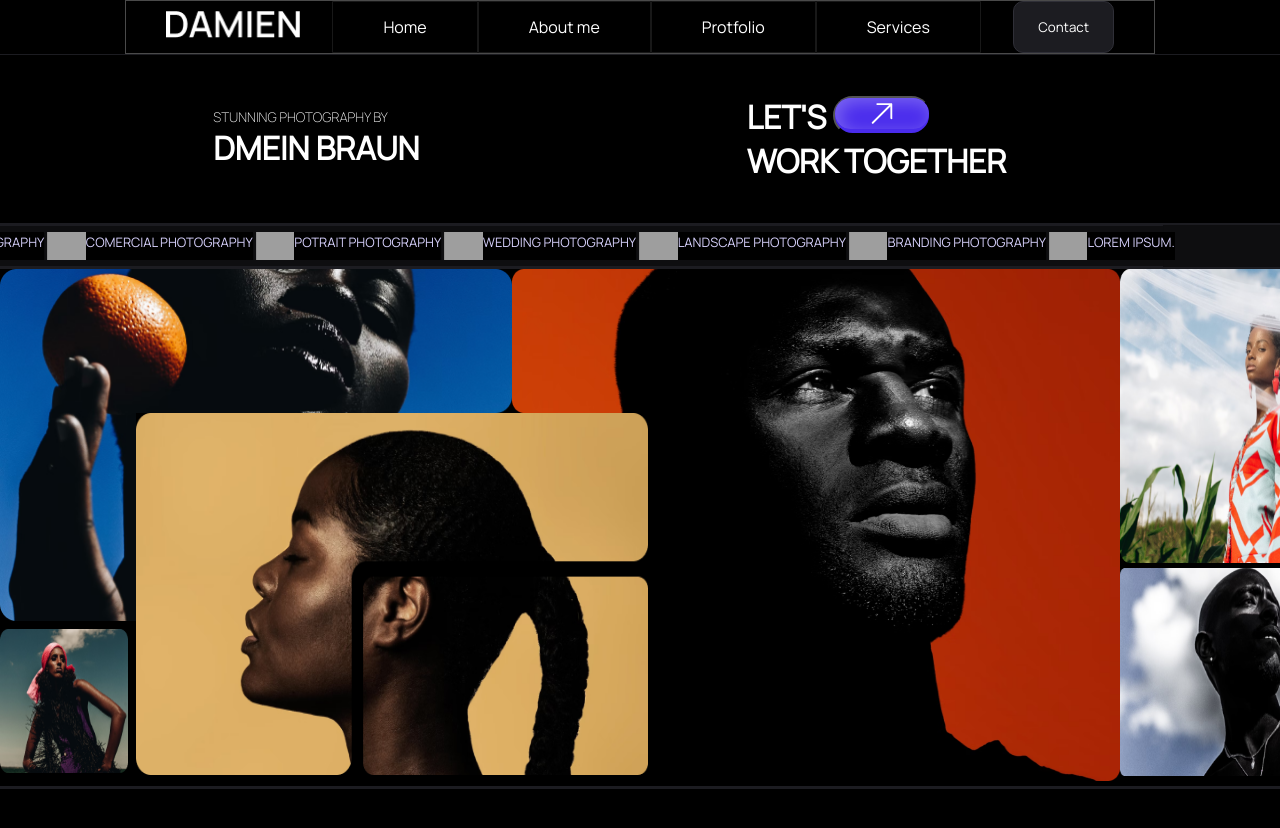
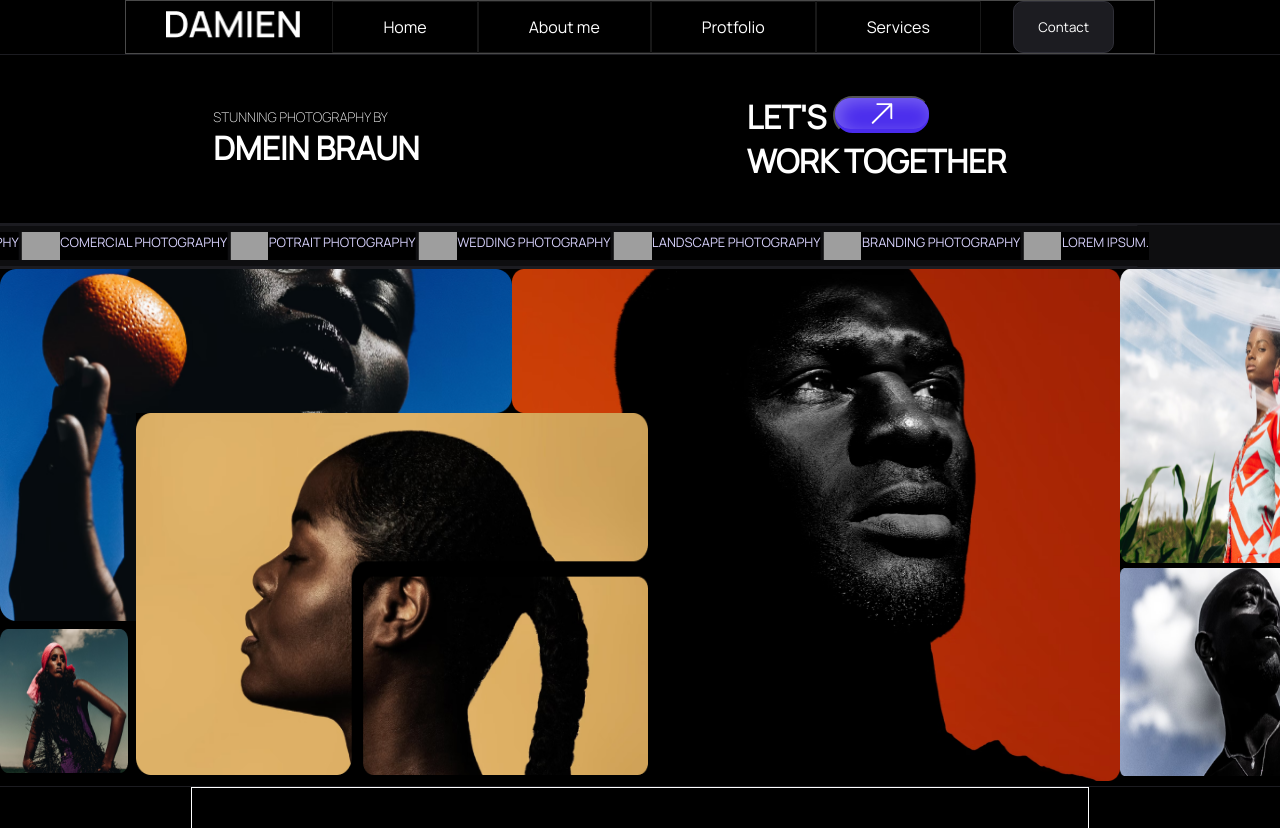
Before and after one commit to JuwelShaikh/figma-desgin, a React (Create React App) app: page / in a window 1280 px wide. Shown: the top 828 px of the page. Before the commit the page ends 800 px from the top, so only its background shows below. Built offline with nearby package versions, Linux system fonts and the light colour scheme; grey boxes are pictures that could not be loaded.

Commit message:
Photo position fully clear

```diff
--- a/src/Components/HomePage/SelfContent/SelfContent.css
+++ b/src/Components/HomePage/SelfContent/SelfContent.css
@@ -1,10 +1,11 @@
-/* .main-content{
+.self-container{
+    width: 100%;
     display: flex;
     align-items: center;
     justify-content: center;
 }
-.container{
-    width: 80%;
-    height: 20%;
+.s-container{
+    width: 70%;
+    height: 300rem;
     border: 1px solid white;
-} */
+}
--- a/src/Components/HomePage/SelfContent/SelfContent.jsx
+++ b/src/Components/HomePage/SelfContent/SelfContent.jsx
@@ -3,8 +3,8 @@ import '../SelfContent/SelfContent.css';
 
 const SelfContent = () => {
     return (
-        <div className='main-content'>
-            <div className="container"></div>
+        <div className='self-container'>
+            <div className="s-container"></div>
 
         </div>
     );
```
